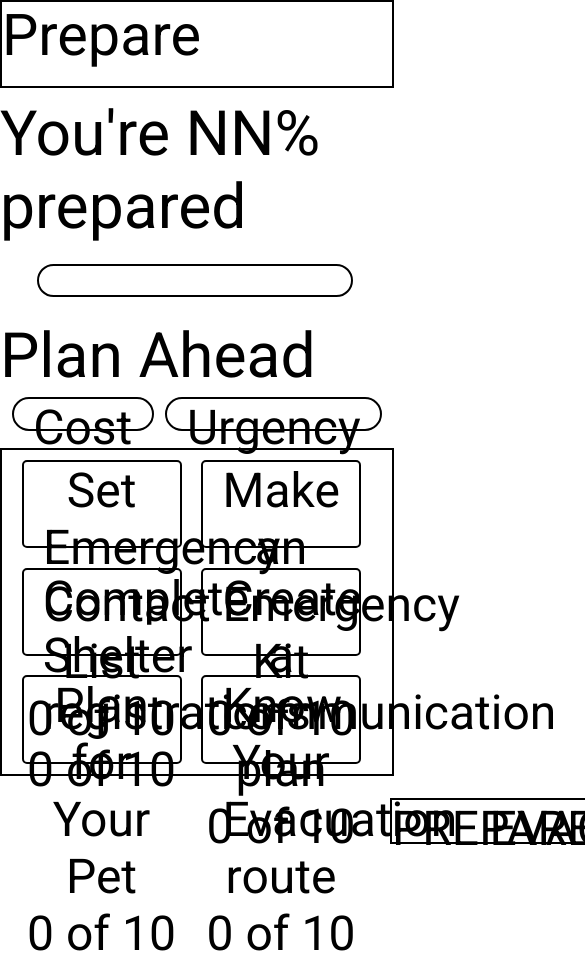
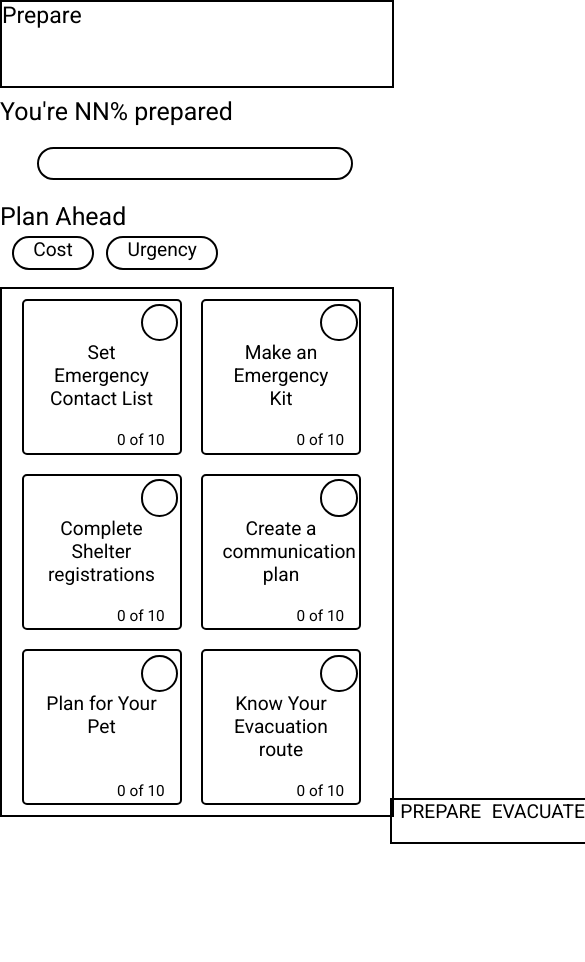
Before and after one commit to malelu92/TT_app, a plain HTML site: page preparation_main.html in a window 390 px wide. Shown: the top 962 px of the page, 585 px wide, since content can reach past the window. After the commit the page ends 844 px from the top, so only its background shows below. Drawn offline with Linux system fonts and the light colour scheme.

Commit message:
added why to prep cards

```diff
--- a/preparation_main.html
+++ b/preparation_main.html
@@ -22,29 +22,35 @@
   	<div id="preparation-cards-body" class="col-12">
   		<div class="preparation-card-line">
   			<div class="preparation-card">
+  				<div class="preparation-card-why"></div>
   				<div class="preparation-card-text">Set Emergency Contact List</div>
-  				<div>0 of 10</div>
+  				<div class="preparation-card-countdown">0 of 10</div>
   			</div>
    			<div class="preparation-card">
+   				<div class="preparation-card-why"></div>
   				<div class="preparation-card-text">Make an Emergency Kit</div>
-  				<div>0 of 10</div>
+  				<div class="preparation-card-countdown">0 of 10</div>
   			</div>
   		</div>
   		<div class="preparation-card">
+  			<div class="preparation-card-why"></div>
   			<div class="preparation-card-text">Complete Shelter registrations</div>
-  			<div>0 of 10</div>
+  			<div class="preparation-card-countdown">0 of 10</div>
   		</div>
   		<div class="preparation-card">
+  			<div class="preparation-card-why"></div>
   			<div class="preparation-card-text">Create a communication plan</div>
-  			<div>0 of 10</div>
+  			<div class="preparation-card-countdown">0 of 10</div>
   		</div>
   		<div class="preparation-card">
+  			<div class="preparation-card-why"></div>
   			<div class="preparation-card-text">Plan for Your Pet</div>
-  			<div>0 of 10</div>
+  			<div class="preparation-card-countdown">0 of 10</div>
   		</div>
   		<div class="preparation-card">
+  			<div class="preparation-card-why"></div>
   			<div class="preparation-card-text">Know Your Evacuation route</div>
-  			<div>0 of 10</div>
+  			<div class="preparation-card-countdown">0 of 10</div>
   		</div>
   	</div>
   	<div id="bottom-nav-bar" class="col-12">
--- a/sheltr.css
+++ b/sheltr.css
@@ -7,7 +7,7 @@ body {
 
 	body {
 	  font-family: 'Roboto';
-  font-size: 3em;
+	  font-size: 1.2em;
 	  margin: 0;
 	 }
 
@@ -65,10 +65,11 @@ body {
 	    border-width: 2px;
 	  border-radius: 5px;
 	  float: left;
-  height: 10vh;
+	  height: 18vh;
 	  margin:	2.5vw 0 2.5vw 5vw;
 	  text-align: center;
 	  width: 40%;
+	  position: relative;
 	}
 
 	#preparation-cards-body {
@@ -79,8 +80,24 @@ body {
 	  margin: 2vh 0 2vh 0;
 	}
 
+	.preparation-card-countdown {
+		bottom:0;
+		font-size: .8em;
+	  margin: 0 0 2% 60%;
+	  position: absolute;
+	}
+
 	.preparation-card-text {
 		padding: 0 5vw 0 5vw;
+	}
+
+	.preparation-card-why {
+	  border-style: solid;
+	  border-width: 2px;
+	  border-radius: 50%;
+	  height: 4vh;
+	  margin: 2% 0 0 75%;
+	  width: 4vh;
 	}
 
 	/*.preparation-card-line {
```
Lines whose indentation alone changed are shown as unchanged.
